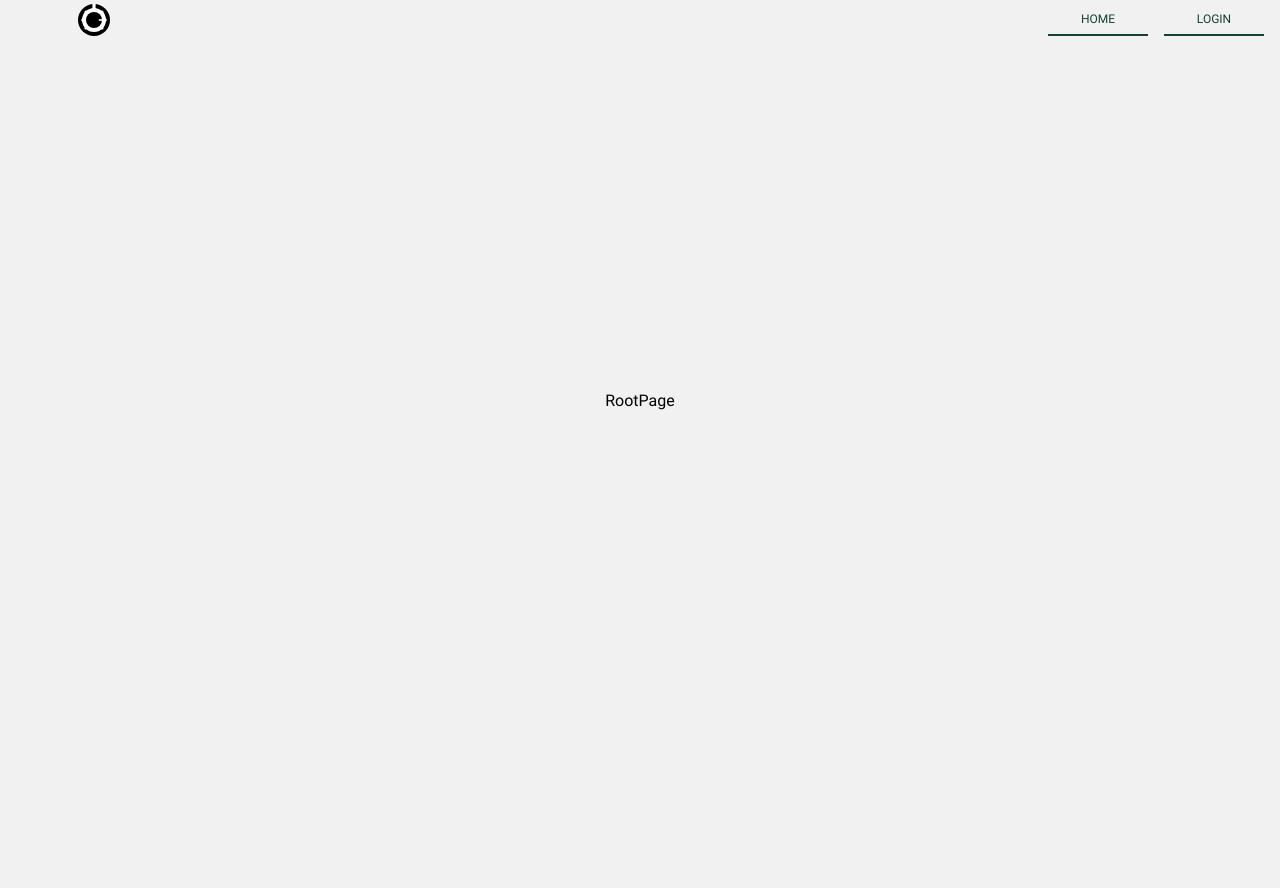
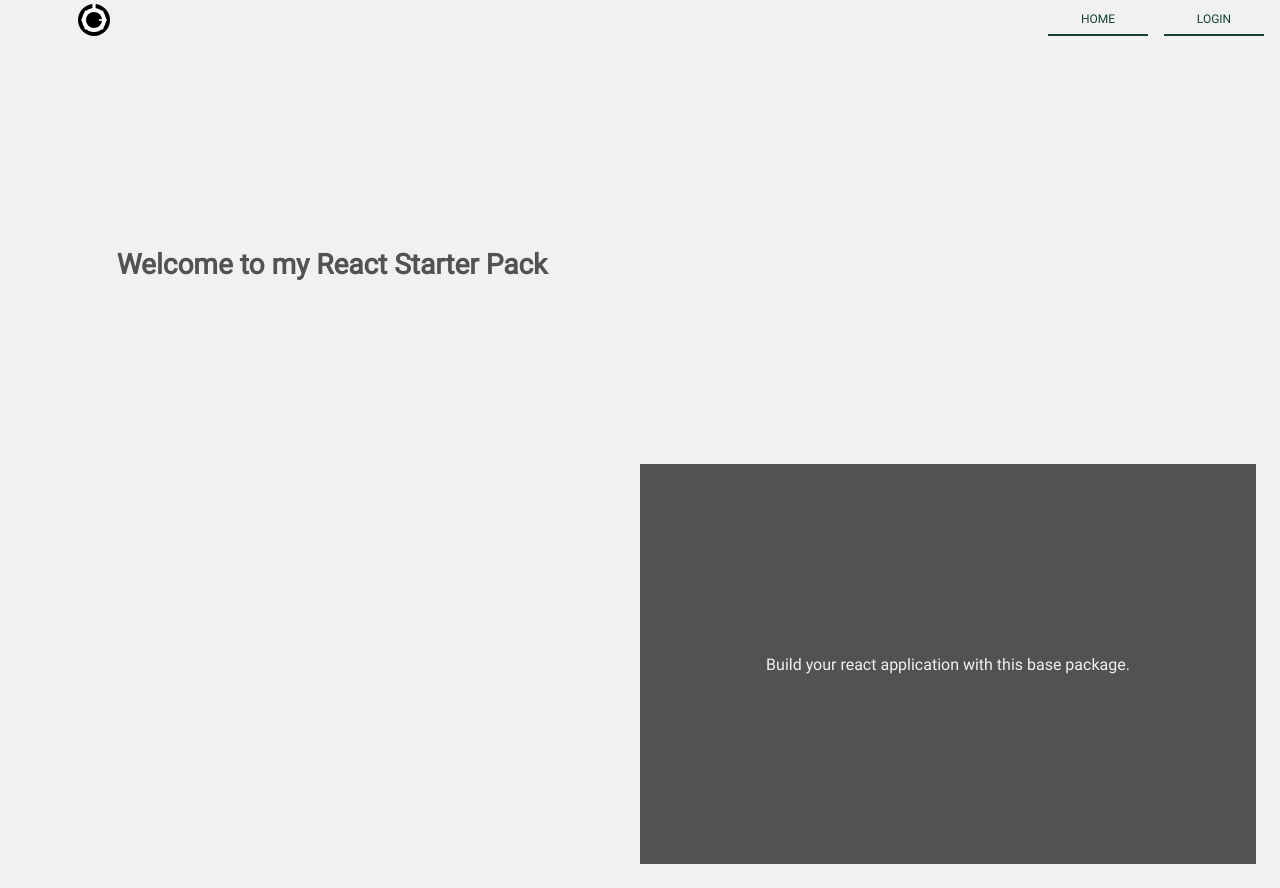
Before and after one commit to garkgodwin/react-starter-pack, a React app: page / in a window 1280 px wide. Before the commit the page ends 800 px from the top, so only its background shows below. Built offline with nearby package versions, Linux system fonts and the light colour scheme.

Commit message:
feat: added styles

```diff
--- a/src/pages/RootPage.jsx
+++ b/src/pages/RootPage.jsx
@@ -1,7 +1,22 @@
 import React from "react";
 
 const RootPage = () => {
-  return <main>RootPage</main>;
+  return (
+    <main>
+      <section className="row row-wrap">
+        <div className="bc1 col col-center wpe-50 hpx-400">
+          <h1 className="c2 fs4">Welcome to my React Starter Pack</h1>
+        </div>
+        <div className="bc1 col wpe-50 hpx-400"></div>
+        <div className="bc1 col wpe-50 hpx-400"></div>
+        <div className="bc2 col col-center wpe-50 hpx-400">
+          <span className="c1 fs1">
+            Build your react application with this base package.
+          </span>
+        </div>
+      </section>
+    </main>
+  );
 };
 
 export default RootPage;
--- a/src/pages/index.css
+++ b/src/pages/index.css
@@ -4,6 +4,127 @@ main {
   padding: 24px;
   display: flex;
   flex-direction: column;
+  justify-content: flex-start;
+  align-items: center;
+}
+
+main div {
+  display: flex;
+  text-align: center;
+}
+
+section {
+  width: 100%;
+  min-height: 80vh;
+  display: flex;
+}
+
+.col {
+  flex-direction: column;
+}
+.col-center {
   justify-content: center;
   align-items: center;
 }
+.row {
+  flex-direction: row;
+}
+.row-wrap {
+  flex-wrap: wrap;
+}
+
+.wp-50 {
+  width: 50%;
+}
+
+/* SIZES */
+.hpx-100 {
+  min-height: 100px;
+  height: 100px;
+}
+.hpx-200 {
+  min-height: 200px;
+  height: 200px;
+}
+.hpx-300 {
+  min-height: 300px;
+  height: 300px;
+}
+.hpx-400 {
+  min-height: 400px;
+  height: 400px;
+}
+
+.wpx-100 {
+  min-width: 100px;
+  width: 100px;
+}
+.wpx-200 {
+  min-width: 200px;
+  width: 200px;
+}
+.wpx-300 {
+  min-width: 300px;
+  width: 300px;
+}
+.wpx-400 {
+  min-width: 400px;
+  width: 400px;
+}
+
+.wpe-25 {
+  min-width: 25%;
+  width: 25%;
+}
+.wpe-50 {
+  min-width: 50%;
+  width: 50%;
+}
+.wpe-100 {
+  min-width: 100%;
+  width: 100%;
+}
+
+/* COLORS */
+.bc1 {
+  background-color: var(--color-1) !important;
+}
+.bc2 {
+  background-color: var(--color-2) !important;
+}
+.bc3 {
+  background-color: var(--color-3) !important;
+}
+.bc4 {
+  background-color: var(--color-4) !important;
+}
+
+.c1 {
+  color: var(--color-1) !important;
+}
+.c2 {
+  color: var(--color-2) !important;
+}
+.c3 {
+  color: var(--color-3) !important;
+}
+.c4 {
+  color: var(--color-4) !important;
+}
+
+/* FONTS */
+.fs1 {
+  font-size: 16px;
+}
+
+.fs2 {
+  font-size: 20px;
+}
+
+.fs3 {
+  font-size: 24px;
+}
+
+.fs4 {
+  font-size: 28px;
+}
```
